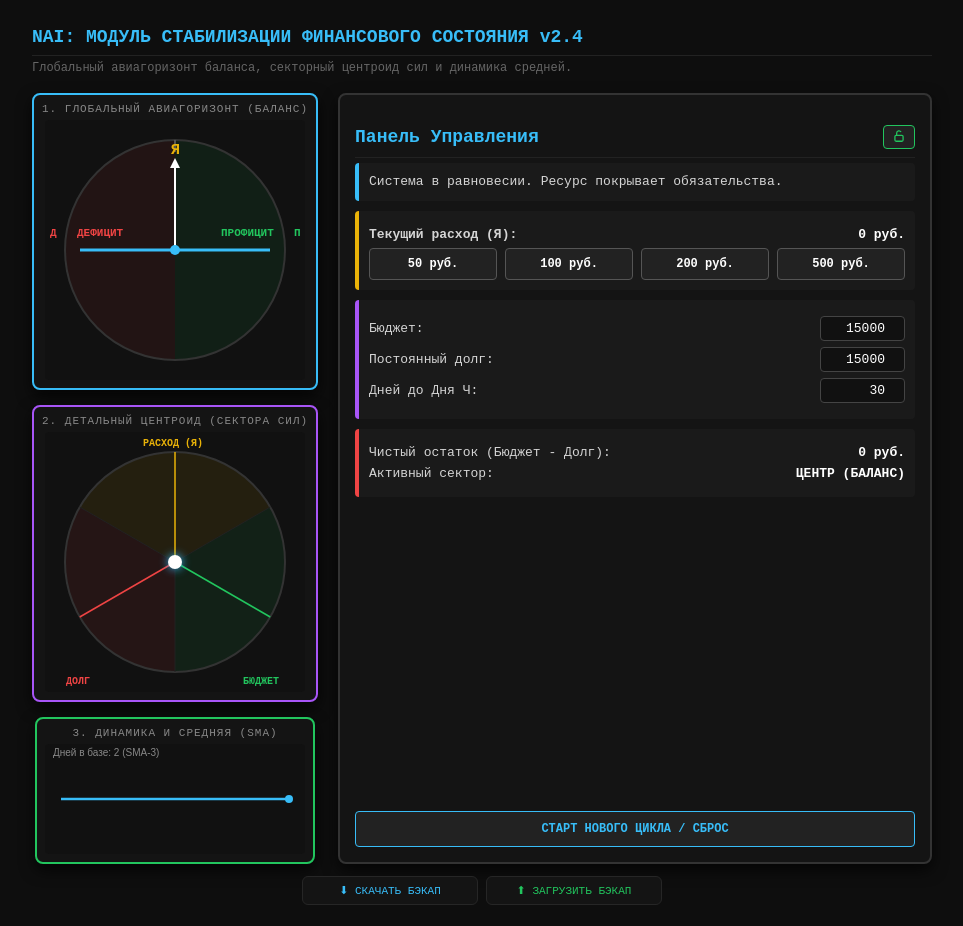
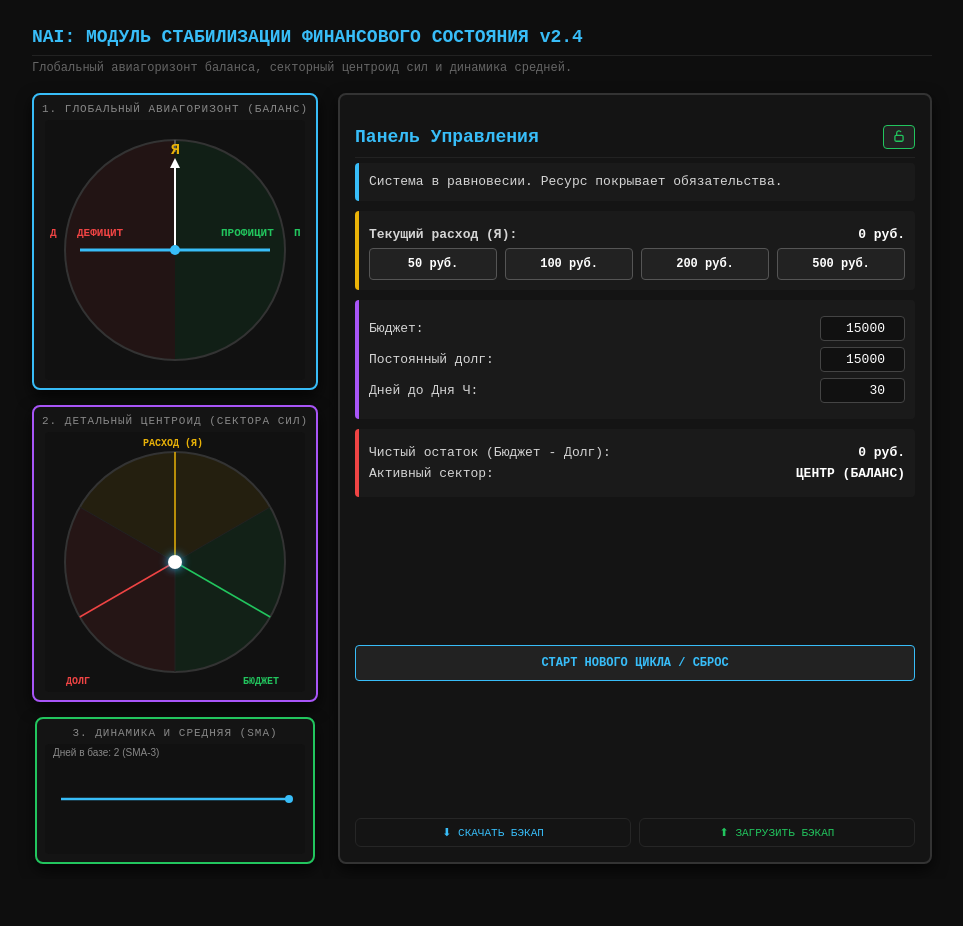
Before and after one commit to nai-apps/fin-module, a plain HTML site: page index.html in a window 1280 px wide. Shown: the whole page, without its empty margins (158-1121 px from the left). After the commit the page ends 879 px from the top, so only its background shows below. Drawn offline with Linux system fonts and the light colour scheme.

Commit message:
Update index.html

```diff
--- a/index.html
+++ b/index.html
@@ -99,14 +99,13 @@
                 </div>
             </div>
 
-            <div id="btnReset" class="btn-reset" onclick="confirmReset()">СТАРТ НОВОГО ЦИКЛА / СБРОС</div>
+                        <div id="btnReset" class="btn-reset" onclick="confirmReset()">СТАРТ НОВОГО ЦИКЛА / СБРОС</div>
+            <div style="display:flex; gap:8px; margin-top:8px; width:100%;">
+                <button onclick="exportFinBackup()" style="flex:1; background:#141414; color:#38bdf8; border:1px solid #262626; border-radius:6px; padding:7px 10px; font-size:11px; font-family:inherit; cursor:pointer;">⬇ СКАЧАТЬ БЭКАП</button>
+                <button onclick="document.getElementById('finBackupFile').click()" style="flex:1; background:#141414; color:#22c55e; border:1px solid #262626; border-radius:6px; padding:7px 10px; font-size:11px; font-family:inherit; cursor:pointer;">⬆ ЗАГРУЗИТЬ БЭКАП</button>
+                <input type="file" id="finBackupFile" accept=".json" style="display:none;" onchange="importFinBackup(event)">
+            </div>
         </div>
-    </div>
-
-                <div style="display:flex; gap:8px; justify-content:center; margin:12px auto 6px; max-width:360px;">
-        <button onclick="exportFinBackup()" style="flex:1; background:#141414; color:#38bdf8; border:1px solid #262626; border-radius:6px; padding:7px 10px; font-size:11px; font-family:inherit; cursor:pointer;">⬇ СКАЧАТЬ БЭКАП</button>
-        <button onclick="document.getElementById('finBackupFile').click()" style="flex:1; background:#141414; color:#22c55e; border:1px solid #262626; border-radius:6px; padding:7px 10px; font-size:11px; font-family:inherit; cursor:pointer;">⬆ ЗАГРУЗИТЬ БЭКАП</button>
-        <input type="file" id="finBackupFile" accept=".json" style="display:none;" onchange="importFinBackup(event)">
     </div>
 
 <script>
```
